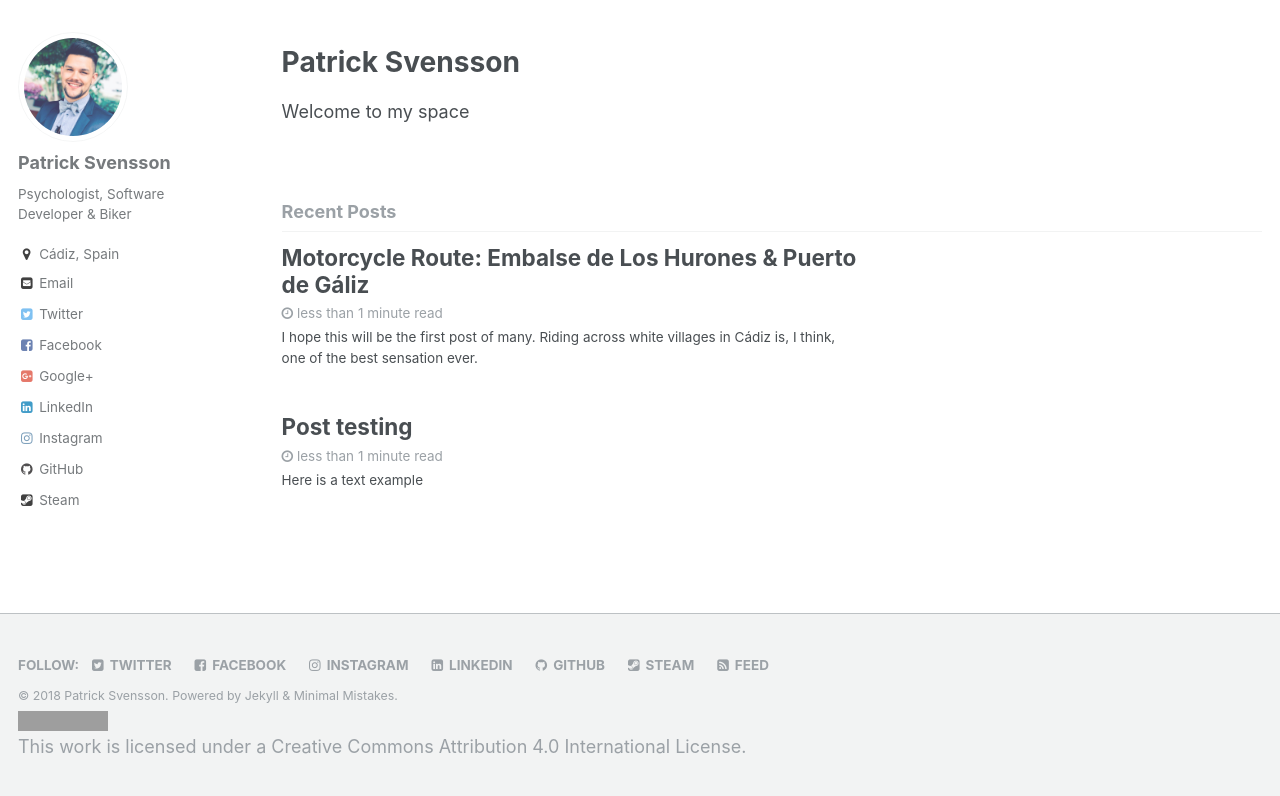
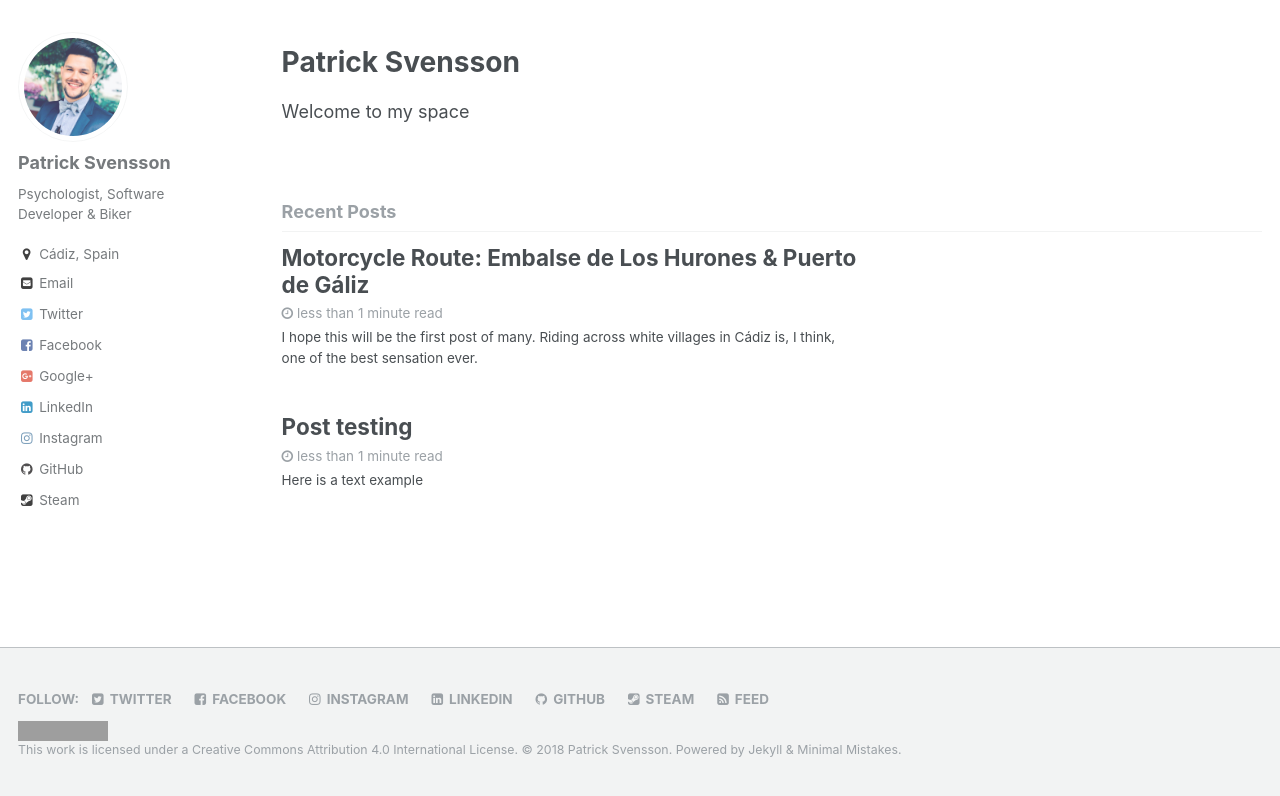
Before and after one commit to Patrickusaf/patrickusaf, a Jekyll site: the page built from index.html, in a window 1280 px wide, cut to the strip 104-900 px from the top of the page. Built offline with Jekyll 4.4.1, drawn with Linux system fonts in a browser that asks for light colours; the list of posts is cut into pages by our own code; grey boxes are pictures that could not be loaded.

Commit message:
Update footer.html

```diff
--- a/_includes/footer.html
+++ b/_includes/footer.html
@@ -31,5 +31,7 @@
   </ul>
 </div>
 
-<div class="page__footer-copyright">&copy; {{ site.time | date: '%Y' }} {{ site.name | default: site.title }}. {{ site.data.ui-text[site.locale].powered_by | default: "Powered by" }} <a href="http://jekyllrb.com" rel="nofollow">Jekyll</a> &amp; <a href="https://mademistakes.com/work/minimal-mistakes-jekyll-theme/" rel="nofollow">Minimal Mistakes</a>.</div>
-<a rel="license" href="http://creativecommons.org/licenses/by/4.0/"><img alt="Creative Commons License" style="border-width:0" src="https://i.creativecommons.org/l/by/4.0/88x31.png" /></a><br />This work is licensed under a <a rel="license" href="http://creativecommons.org/licenses/by/4.0/">Creative Commons Attribution 4.0 International License</a>.
+<div class="page__footer-copyright">
+  <a rel="license" href="http://creativecommons.org/licenses/by/4.0/"><img alt="Creative Commons License" style="border-width:0" src="https://i.creativecommons.org/l/by/4.0/88x31.png" /></a><br />This work is licensed under a <a rel="license" href="http://creativecommons.org/licenses/by/4.0/">Creative Commons Attribution 4.0 International License</a>.
+  &copy; {{ site.time | date: '%Y' }} {{ site.name | default: site.title }}. {{ site.data.ui-text[site.locale].powered_by | default: "Powered by" }} <a href="http://jekyllrb.com" rel="nofollow">Jekyll</a> &amp; <a href="https://mademistakes.com/work/minimal-mistakes-jekyll-theme/" rel="nofollow">Minimal Mistakes</a>.
+</div>
```
